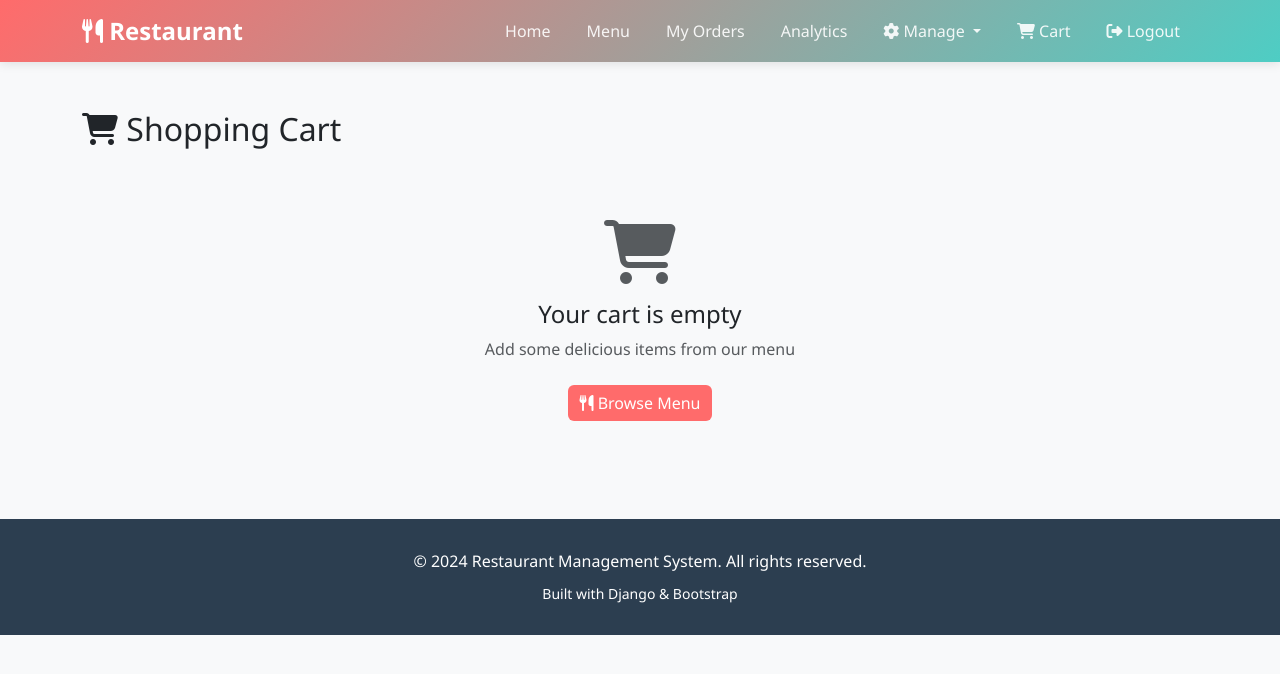
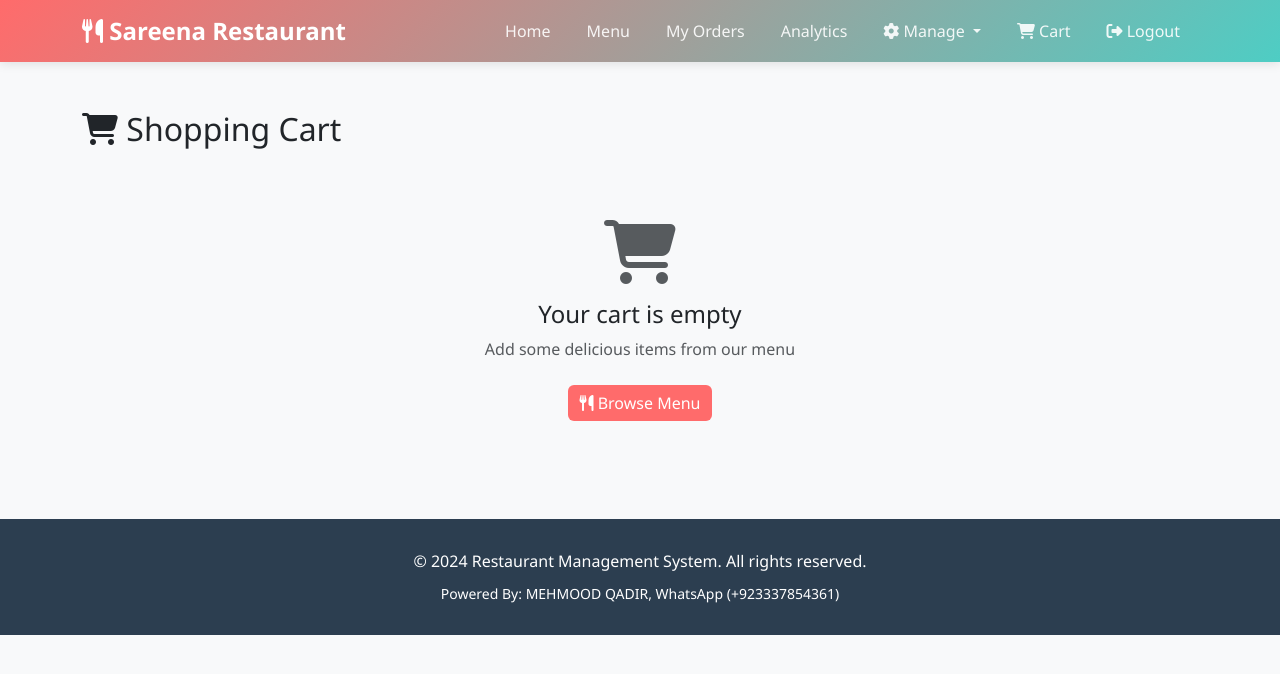
Before and after one commit to mehmood09/restaurant_system, a Django app: page /cart/ in a window 1280 px wide. Shown: the top 674 px of the page. Run offline with Django 5.2, Linux system fonts and the light colour scheme; a user stored in the database is signed in; data comes from the database, SQL or seed files in the repository; data that the repository does not hold is empty.

Commit message:
Update base.html templates

```diff
--- a/restaurant/templates/restaurant/base.html
+++ b/restaurant/templates/restaurant/base.html
@@ -109,7 +109,7 @@
     <nav class="navbar navbar-expand-lg navbar-dark">
         <div class="container">
             <a class="navbar-brand" href="{% url 'home' %}">
-                <i class="fas fa-utensils"></i> Restaurant
+                <i class="fas fa-utensils"></i> Sareena Restaurant
             </a>
             <button class="navbar-toggler" type="button" data-bs-toggle="collapse" data-bs-target="#navbarNav">
                 <span class="navbar-toggler-icon"></span>
@@ -187,7 +187,7 @@
         <div class="container">
             <p class="mb-0">&copy; 2024 Restaurant Management System. All rights reserved.</p>
             <p class="mb-0 mt-2">
-                <small>Built with Django & Bootstrap</small>
+                <small>Powered By: MEHMOOD QADIR, WhatsApp (+923337854361) </small>
             </p>
         </div>
     </footer>
@@ -195,4 +195,5 @@
     <script src="https://cdn.jsdelivr.net/npm/bootstrap@5.3.2/dist/js/bootstrap.bundle.min.js"></script>
     {% block extra_js %}{% endblock %}
 </body>
+
 </html>
```
